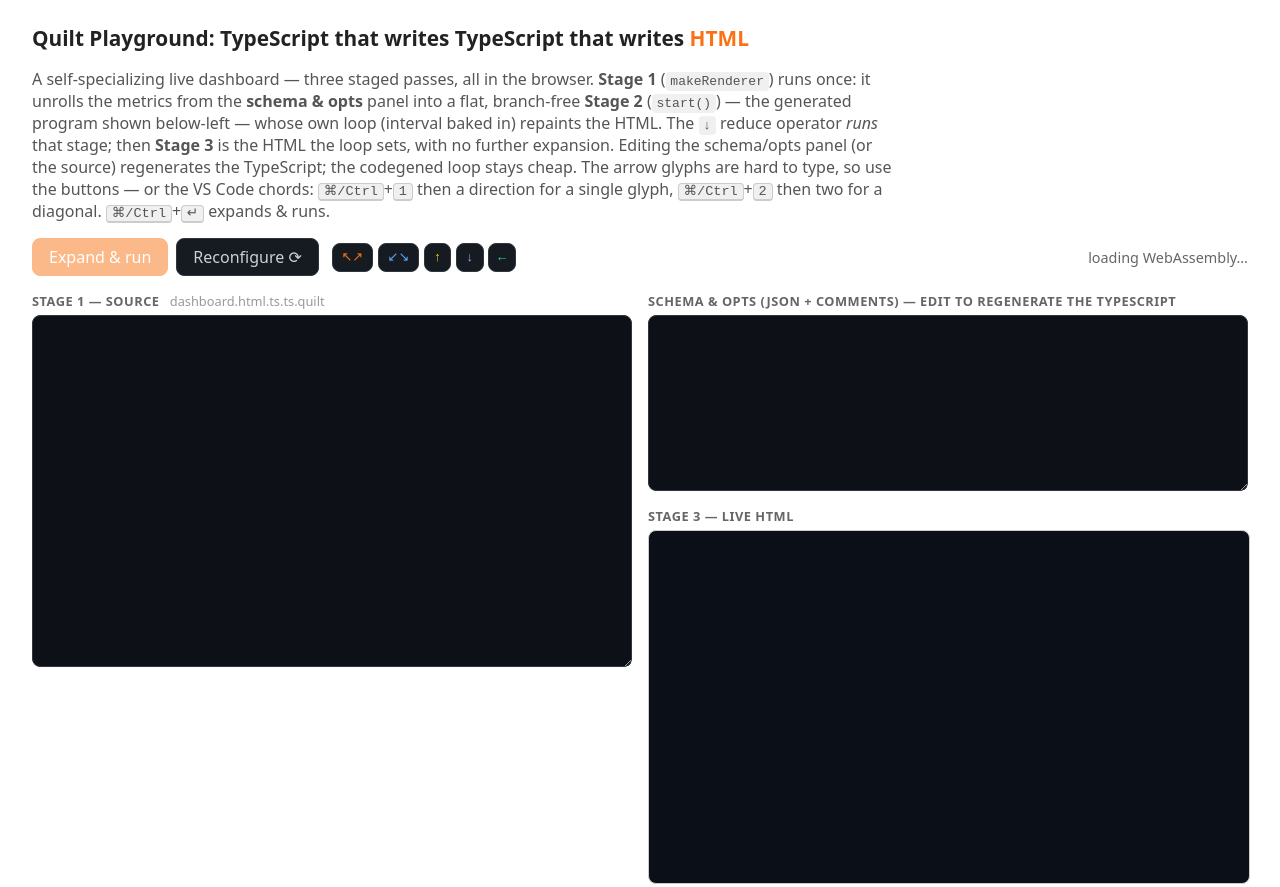
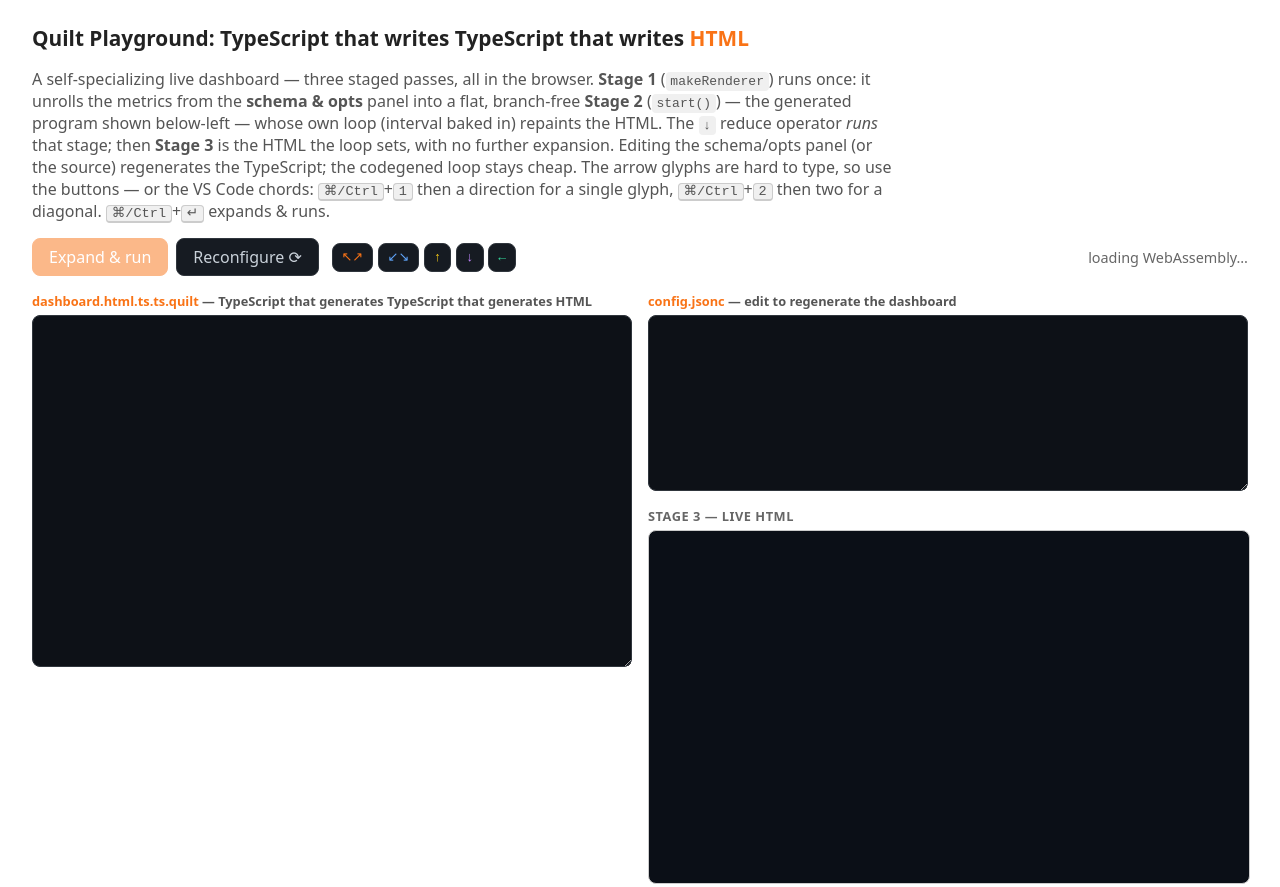
Before and after one commit to QuiltLang/quilt, a plain HTML site: page examples/web/playground.html in a window 1280 px wide. Shown: the top 887 px of the page. Drawn offline with Linux system fonts and the light colour scheme; a script that the page names is missing.

Commit message:
examples/web: filename headers on both editors; drop the source's top comment
Mirror the website: the source pane header is now "dashboard.html.ts.ts.quilt —
TypeScript that generates TypeScript that generates HTML" and the config pane
header "config.jsonc — edit to regenerate the dashboard" (filenames coloured,
no caps). Removed the now-redundant top comment from the .quilt source.

Co-Authored-By: Claude Opus 4.8 <noreply@anthropic.com>

```diff
--- a/examples/web/playground.html
+++ b/examples/web/playground.html
@@ -17,6 +17,9 @@
     .pane { display: flex; flex-direction: column; min-height: 0; }
     .pane > h2 { font-size: .8rem; text-transform: uppercase; letter-spacing: .04em; color: #666; margin: 0 0 .3rem; }
     .pane > h2 .meta { text-transform: none; letter-spacing: 0; color: #999; font-weight: 400; margin-left: .4rem; }
+    /* filename-style headers (mirror the source/config labels): coloured, no caps */
+    .pane > h2.filehdr { text-transform: none; letter-spacing: 0; color: #555; }
+    .pane > h2.filehdr .fname { color: var(--quilt-orange); font-weight: 600; }
     iframe { border: 1px solid #ccc; border-radius: 8px; width: 100%; height: 22rem; background: #0b0f17; }
 
     /* ── Code surfaces (editor overlay + read-only views) share these metrics ── */
@@ -107,14 +110,14 @@
 
   <div class="grid">
     <div class="pane">
-      <h2>Stage 1 — source <span class="meta">dashboard.html.ts.ts.quilt</span></h2>
+      <h2 class="filehdr"><span class="fname">dashboard.html.ts.ts.quilt</span> — TypeScript that generates TypeScript that generates HTML</h2>
       <div class="editor">
         <pre id="src-hl" aria-hidden="true"></pre>
         <textarea id="src" spellcheck="false" autocapitalize="off" autocomplete="off" autocorrect="off"></textarea>
       </div>
     </div>
     <div class="pane">
-      <h2>schema &amp; opts (JSON + comments) — edit to regenerate the TypeScript</h2>
+      <h2 class="filehdr"><span class="fname">config.jsonc</span> — edit to regenerate the dashboard</h2>
       <div class="editor editor-config">
         <pre id="config-hl" aria-hidden="true"></pre>
         <textarea id="config" spellcheck="false" autocapitalize="off" autocomplete="off" autocorrect="off">{
```
Also changed, not shown: 1 other file.
